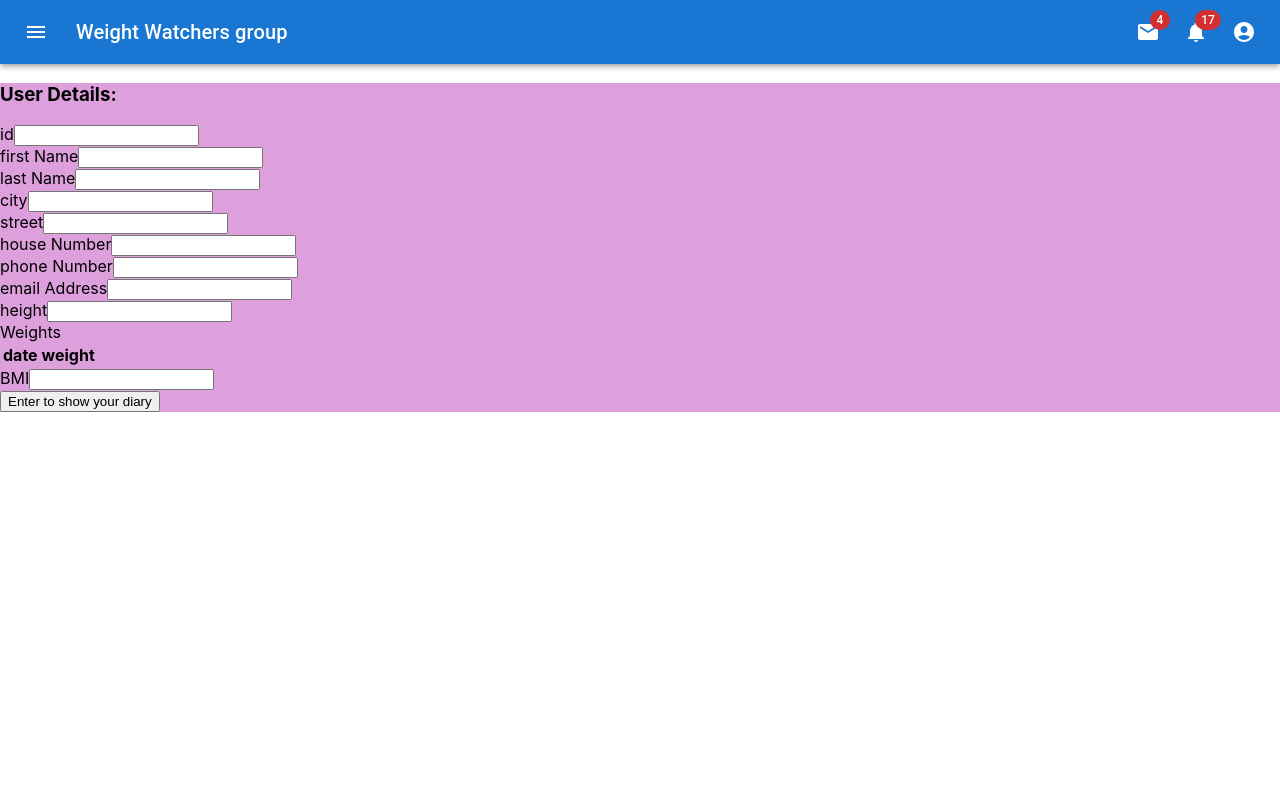
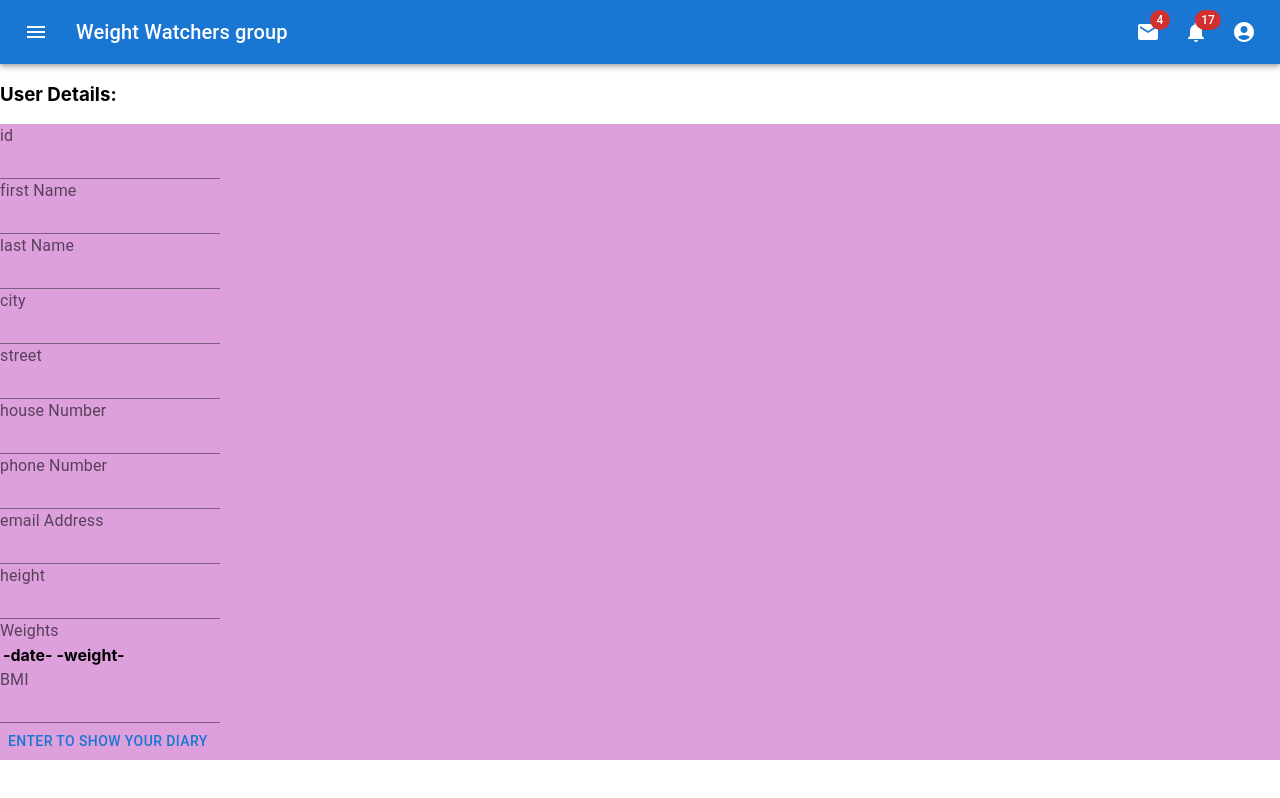
Before and after one commit to yehuditCohen020302/final-project-weight-watchers, a React (Create React App) app in the folder client-side-react/react-project-side/: page /userPage/id in a window 1280 px wide. Built offline with nearby package versions, Linux system fonts and the light colour scheme; no server answers.

Commit message:
add diary, connect menager with user...

```diff
--- a/client-side-react/react-project-side/src/components/App.js
+++ b/client-side-react/react-project-side/src/components/App.js
@@ -5,7 +5,7 @@
 import { UserPage } from "./userPage";
 import { HomePage } from "./homePage";
 import {PrimarySearchAppBar} from "./menu"
-import { UserDiary } from "./user.diary";
+import { DenseTable } from "./user.diary";
 
 export default function App() {
   return (
@@ -15,7 +15,7 @@
         <Route path='/' exact> <HomePage/></Route>
         <Route path='/managerPage' ><BasicTable/></Route>
         <Route path='/userPage/:id' ><UserPage/></Route>
-        <Route path='/userPage/:id/diary' ><UserDiary/></Route>
+        <Route path='/:id/diary' ><DenseTable/></Route>
 
     </Router>
     </div>
--- a/client-side-react/react-project-side/src/components/managerPage.js
+++ b/client-side-react/react-project-side/src/components/managerPage.js
@@ -7,6 +7,9 @@
 import TableRow from '@mui/material/TableRow';
 import Paper from '@mui/material/Paper';
 import React, { useState, useEffect } from 'react';
+import { useParams , useHistory} from 'react-router-dom';
+
+import { Button } from '@mui/material';
 // import getUsers from "../api/manager"
 // import { ClickAwayListener } from '@mui/material';
 
@@ -15,6 +18,8 @@
 }
 
 export  function BasicTable() {
+
+    const history = useHistory();
 
     const [allUsers, setAllUsers] = useState([]);
     // const [rows, setRows] = useState([]);
@@ -34,17 +39,22 @@
     console.log(allUsers);
 
     const newRow = []
-    debugger
+
     allUsers.map((row) => (
         newRow.push(createData(row.firstName, row.lastName, row.city, row.street, row.houseNumber, row.emailAddress, row.phoneNumber, row.height))
     ))
     console.log(newRow)
+
+    function passUser(id){
+        history.push(`/userPage/${id}`);
+    }
 
     return (
         <TableContainer component={Paper}>
             <Table sx={{ minWidth: 650 }} aria-label="simple table">
                 <TableHead>
                     <TableRow>
+                    <TableCell align="center"> - </TableCell>
                         <TableCell align="center">firstName</TableCell>
                         <TableCell align="center">lastName</TableCell>
                         <TableCell align="center">city</TableCell>
@@ -63,6 +73,7 @@
                             {/* <TableCell component="th" scope="row">
                                 {row.firstName}
                             </TableCell> */}
+                            <Button onClick={()=>passUser(row.id)}>Click to show details</Button>
                             <TableCell align="center">{row.firstName}</TableCell>
                             <TableCell align="center">{row.lastName}</TableCell>
                             <TableCell align="center">{row.city}</TableCell>
--- a/client-side-react/react-project-side/src/components/user.diary.js
+++ b/client-side-react/react-project-side/src/components/user.diary.js
@@ -1,13 +1,72 @@
 
-import React from 'react';
 import {  useParams } from 'react-router-dom';
 import {getUserDiary} from '../api/user'
 
+import * as React from 'react';
+import Table from '@mui/material/Table';
+import TableBody from '@mui/material/TableBody';
+import TableCell from '@mui/material/TableCell';
+import TableContainer from '@mui/material/TableContainer';
+import TableHead from '@mui/material/TableHead';
+import TableRow from '@mui/material/TableRow';
+import Paper from '@mui/material/Paper';
+import { Button } from '@mui/material';
+
+function createData(name, calories, fat, carbs, protein) {
+  return { name, calories, fat, carbs, protein };
+}
+
+const rows = [
+  createData('Frozen yoghurt', 159, 6.0, 24, 4.0),
+  createData('Ice cream sandwich', 237, 9.0, 37, 4.3),
+  createData('Eclair', 262, 16.0, 24, 6.0),
+  createData('Cupcake', 305, 3.7, 67, 4.3),
+  createData('Gingerbread', 356, 16.0, 49, 3.9),
+];
+
+export function DenseTable() {
+    const {id} = useParams();
+  return (
+    <div className='divContainerDiary'>
+        <h2>Your Diary: </h2>
+        <Button onClick={()=>getUserDiary(id)}>click to load your diary</Button>
+
+    <TableContainer component={Paper}>
+      <Table sx={{ minWidth: 650 }} size="small" aria-label="a dense table">
+        <TableHead>
+          <TableRow>
+            <TableCell>Dessert (100g serving)</TableCell>
+            <TableCell align="right">Calories</TableCell>
+            <TableCell align="right">Fat&nbsp;(g)</TableCell>
+            <TableCell align="right">Carbs&nbsp;(g)</TableCell>
+            <TableCell align="right">Protein&nbsp;(g)</TableCell>
+          </TableRow>
+        </TableHead>
+        <TableBody>
+          {rows.map((row) => (
+            <TableRow
+              key={row.name}
+              sx={{ '&:last-child td, &:last-child th': { border: 0 } }}
+            >
+              <TableCell component="th" scope="row">
+                {row.name}
+              </TableCell>
+              <TableCell align="right">{row.calories}</TableCell>
+              <TableCell align="right">{row.fat}</TableCell>
+              <TableCell align="right">{row.carbs}</TableCell>
+              <TableCell align="right">{row.protein}</TableCell>
+            </TableRow>
+          ))}
+        </TableBody>
+      </Table>
+    </TableContainer>
+    </div>
+  );
+}
 
 export function UserDiary()
 {
     const {id} = useParams();
-
     console.log('in userDiary');
     return (
         <div className='divContainerDiary' >
--- a/client-side-react/react-project-side/src/components/userPage.js
+++ b/client-side-react/react-project-side/src/components/userPage.js
@@ -2,6 +2,7 @@
 import {useEffect} from 'react'
 import { useParams , useHistory} from 'react-router-dom';
 import {getUserById} from '../api/user.js'
+import { InputLabel,Input, Button } from '@mui/material';
 
 export function UserPage(){
 
@@ -10,7 +11,7 @@
     const history = useHistory();
 
     function passDiary(){
-        history.push(`/userPage/${id}/diary`);
+        history.push(`/${id}/diary`);
     }
 
     useEffect(() => {
@@ -18,40 +19,41 @@
     );
 
     return(
-        <div className="divContainerUserPage">
+        <div >
+        {/* className="divContainerUserPage" */}
             <h3 id="title">User Details:</h3>
-            <div id="userDetails" >
-                <label>id</label>
-                <input className="details" type="text" id="userId" /><br />
-                <label>first Name</label>
-                <input className="details" type="text" id="firstName" /><br />
-                <label>last Name</label>
-                <input className="details" type="text" id="lastName" /><br />
-                <label>city</label>
-                <input className="details" type="text" id="city" /><br />
-                <label>street</label>
-                <input className="details" type="text" id="street" /><br />
-                <label>house Number</label>
-                <input className="details" type="number" id="houseNumber" /><br />
-                <label>phone Number</label>
-                <input className="details" type="text" id="phoneNumber" /><br />
-                <label>email Address</label>
-                <input className="details" type="email" id="emailAddress" /><br />
-                <label>height</label>
-                <input className="details" type="number" id="height" /><br />
-                <label>Weights</label>
+            <div className="userDetails" >
+                <InputLabel>id</InputLabel>
+                <Input className="details" type="text" id="userId" />
+                <InputLabel>first Name</InputLabel>
+                <Input className="details" type="text" id="firstName" />
+                <InputLabel>last Name</InputLabel>
+                <Input className="details" type="text" id="lastName" />
+                <InputLabel>city</InputLabel>
+                <Input className="details" type="text" id="city" />
+                <InputLabel>street</InputLabel>
+                <Input className="details" type="text" id="street" />
+                <InputLabel>house Number</InputLabel>
+                <Input className="details" type="number" id="houseNumber" />
+                <InputLabel>phone Number</InputLabel>
+                <Input className="details" type="text" id="phoneNumber" />
+                <InputLabel>email Address</InputLabel>
+                <Input className="details" type="email" id="emailAddress" />
+                <InputLabel>height</InputLabel>
+                <Input className="details" type="number" id="height" />
+                <InputLabel>Weights</InputLabel>
                 <table>
                     <thead>
                         <tr>
-                            <th>date</th>
-                            <th>weight</th>
+                            <th>-date-</th>
+                            <th>-weight-</th>
                         </tr>
                     </thead>
                     <tbody id="weights"></tbody>
                 </table>
-                <label>BMI</label>
-                <input type="number" id="BMI" /><br/>
-                <input type="button" className="btnToDiary" onClick={()=>passDiary()} value="Enter to show your diary"/>
+                <InputLabel>BMI</InputLabel>
+                <Input type="number" id="BMI" /><br/>
+                <Button className="btnToDiary" onClick={()=>passDiary()} >Enter to show your diary</Button>
             </div>
         </div>
     )
--- a/client-side-react/react-project-side/src/css/App.css
+++ b/client-side-react/react-project-side/src/css/App.css
@@ -40,12 +40,18 @@
 
 /*מכאן אני כתבתי: לא נגעתי בלמעלה*/
 
-.divContainerUserPage{
+.userDetails{
   background-color:plum;
-  width: 100%;
+
 
 }
 .divContainerDiary{
-  background-color: hotpink;
+  /* background-color: rgb(231, 168, 199); */
   width: 100%;
+  text-align:left;
+    width: 70%;/*400px*/
+    height: 100%;
+    opacity: 0.85;
+    position: fixed;
+    left: 15%;
 }
```
